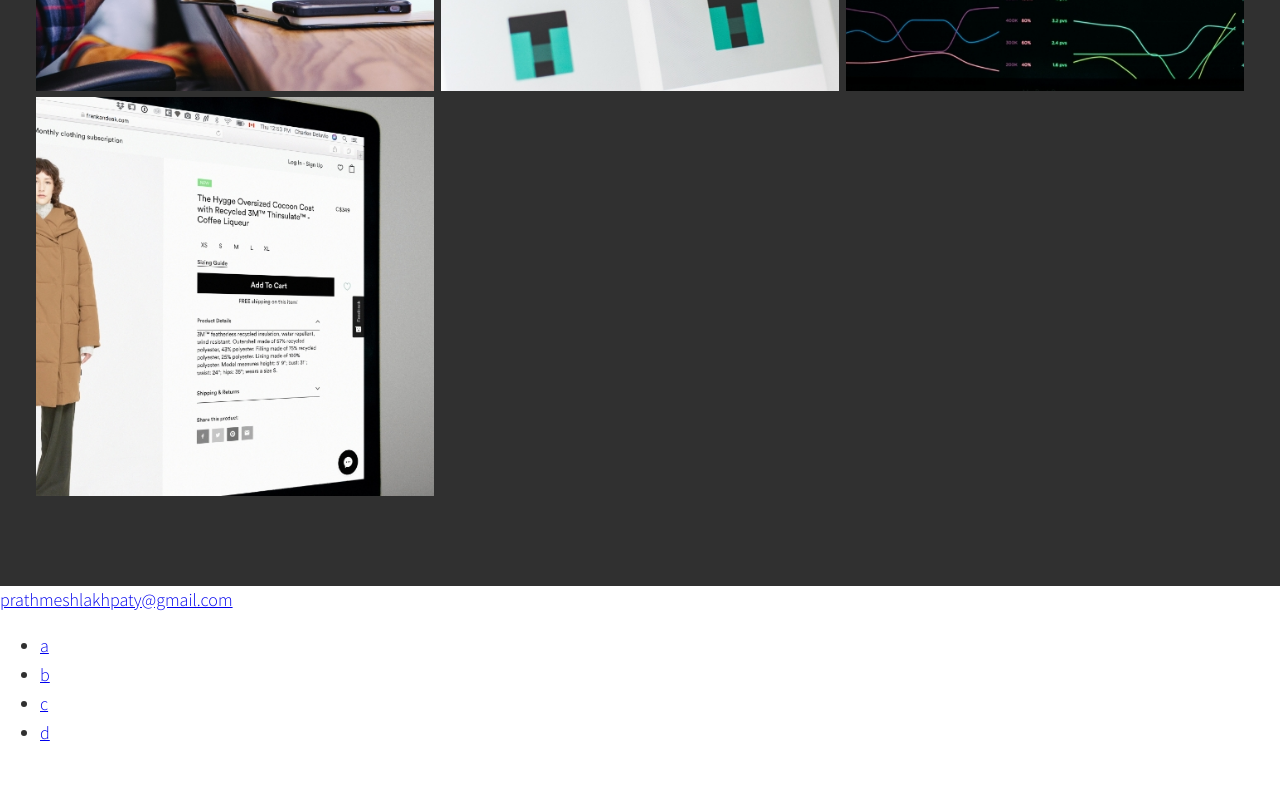
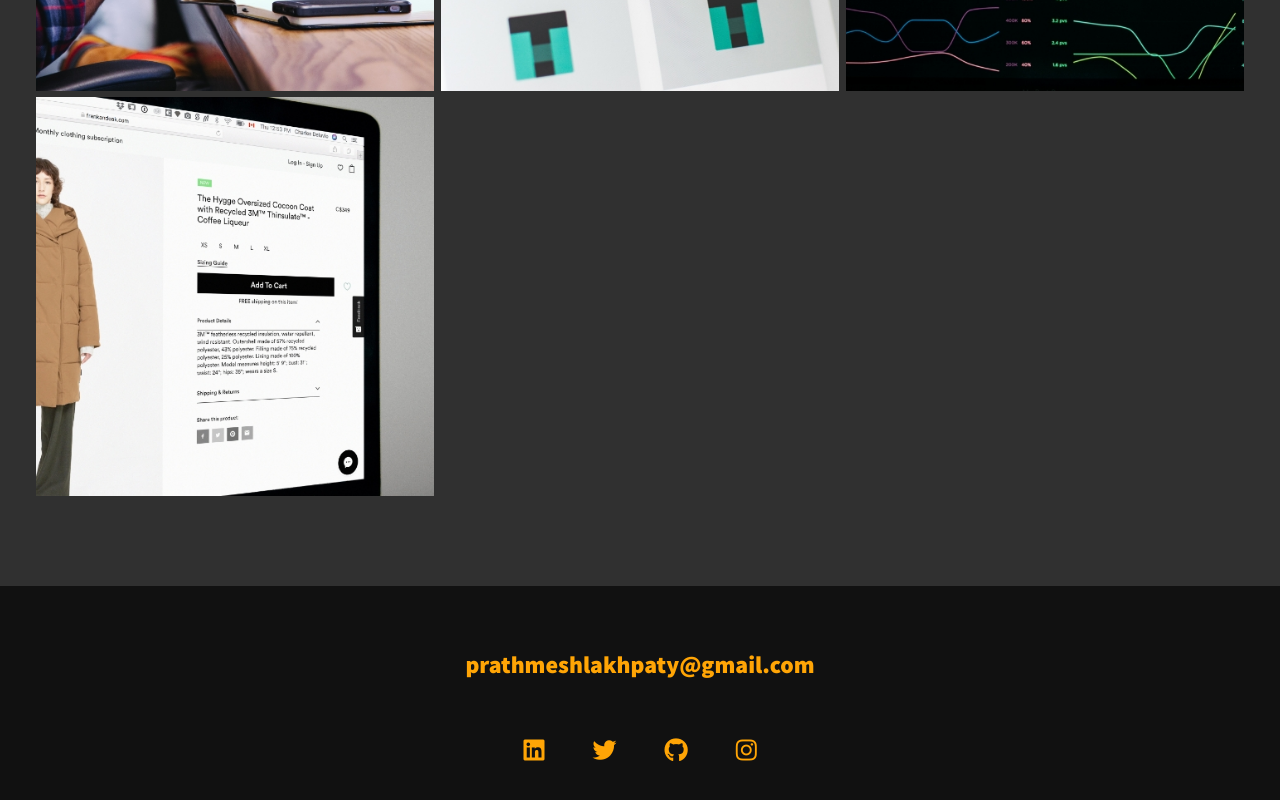
Before and after one commit to Prathamesh061/Heylack_Portfolio, a website built with Vite: page index.html in a window 1280 px wide. Shown: the part 3482-4282 px from the top of the page. Before the commit the page ends 4248 px from the top, so only its background shows below. Built offline with nearby package versions, Linux system fonts and the light colour scheme.

Commit message:
Styled footer

```diff
--- a/css/style.css
+++ b/css/style.css
@@ -38,7 +38,7 @@
 /* General styles */
 
 body {
-    background-color: var(--clr-light);
+    background: var(--clr-light);
     color: var(--clr-dark);
     margin: 0;
     font-family: var(--ff-primary);
@@ -64,6 +64,26 @@
     font-weight: var(--fw-bold);
 }
 
+/* Buttons */
+
+.btn {
+    display: inline-block;
+    padding: .5em 2.5em;
+    background: var(--clr-sunset-orange);
+    color: var(--clr-dark);
+    text-decoration: none;
+    cursor: pointer;
+    font-size: .8rem;
+    text-transform: uppercase;
+    letter-spacing: 2px;
+    font-weight: var(--fw-bold);
+    transition: transform 200ms ease-in-out;
+}
+
+.btn:hover {
+    transform: scale(1.1);
+}
+
 /* Typography */
 
 h1,
@@ -83,26 +103,6 @@
 
 h3 {
     font-size: var(--fs-h3);
-}
-
-/* Buttons */
-
-.btn {
-    display: inline-block;
-    padding: .5em 2.5em;
-    background: var(--clr-sunset-orange);
-    color: var(--clr-dark);
-    text-decoration: none;
-    cursor: pointer;
-    font-size: .8rem;
-    text-transform: uppercase;
-    letter-spacing: 2px;
-    font-weight: var(--fw-bold);
-    transition: transform 200ms ease-in-out;
-}
-
-.btn:hover {
-    transform: scale(1.1);
 }
 
 .section__title {
@@ -311,3 +311,46 @@
     transform: scale(1.2);
     opacity: .75;
 }
+
+/* Footer */
+.footer {
+    background: #111;
+    color: var(--clr-sunset-orange);
+    text-align: center;
+    font-size: var(--fs-h3);
+    padding: 2.5em 0;
+}
+
+.footer__link {
+    font-weight: var(--fw-bold);
+}
+
+.footer a {
+    color: inherit;
+    text-decoration: none;
+}
+
+.footer__link:hover,
+.social-list__link:hover {
+    opacity: .7;
+}
+
+.footer__link:hover {
+    text-decoration: underline;
+}
+
+.social-list {
+    list-style: none;
+    display: flex;
+    justify-content: center;
+    margin: 2em 0 0;
+    padding: 0;
+}
+
+.social-list__item {
+    margin: 0 .5em;
+}
+
+.social-list__link {
+    padding: .5em;
+}
--- a/index.html
+++ b/index.html
@@ -157,14 +157,30 @@
     </section>
 
     <!-- Footer -->
-    <footer>
+    <footer class="footer">
         <a href="mailto:prathmeshlakhpaty@gmail.com" class="footer__link">prathmeshlakhpaty@gmail.com</a>
 
         <ul class="social-list">
-            <li social-list__item><a href="https://linkdin.com" social-list__link>a</a></li>
-            <li social-list__item><a href="https://twitter.com" social-list__link>b</a></li>
-            <li social-list__item><a href="https://github.com" social-list__link>c</a></li>
-            <li social-list__item><a href="https://instagram.com" social-list__link>d</a></li>
+            <li class="social-list__item">
+                <a href="https://www.linkedin.com/in/prathamesh-lakhapati-248395221" class="social-list__link">
+                    <i class="fab fa-linkedin"></i>
+                </a>
+            </li>
+            <li class="social-list__item">
+                <a href="https://twitter.com/Hey_lack" class="social-list__link">
+                    <i class="fab fa-twitter"></i>
+                </a>
+            </li>
+            <li class="social-list__item">
+                <a href="https://github.com/Prathamesh061" class="social-list__link">
+                    <i class="fab fa-github"></i>
+                </a>
+            </li>
+            <li class="social-list__item">
+                <a href="https://www.instagram.com/hey_lack/" class="social-list__link">
+                    <i class="fab fa-instagram"></i>
+                </a>
+            </li>
         </ul>
     </footer>
 </body>
```
